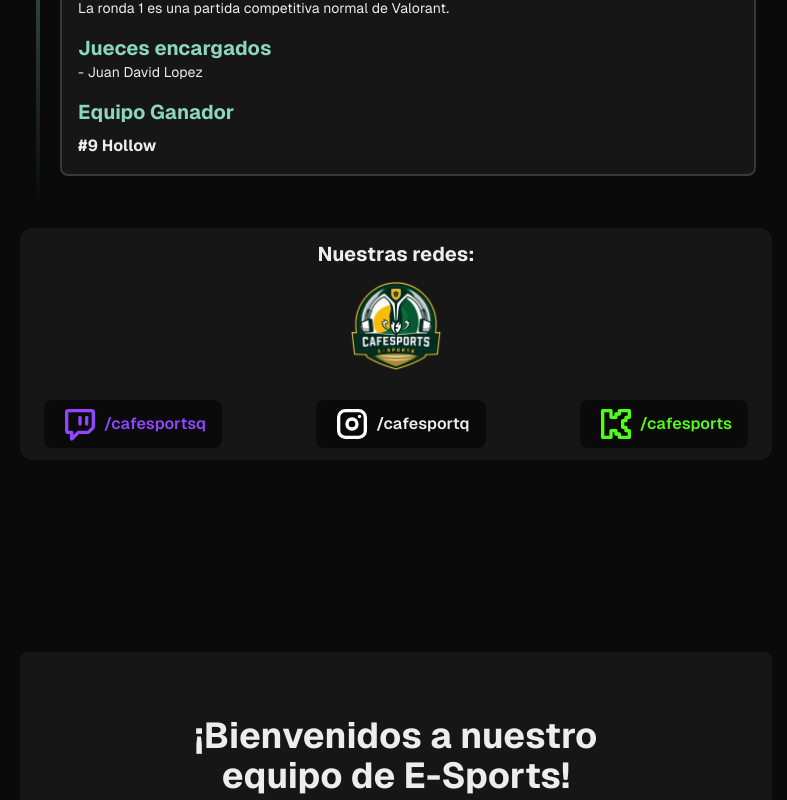
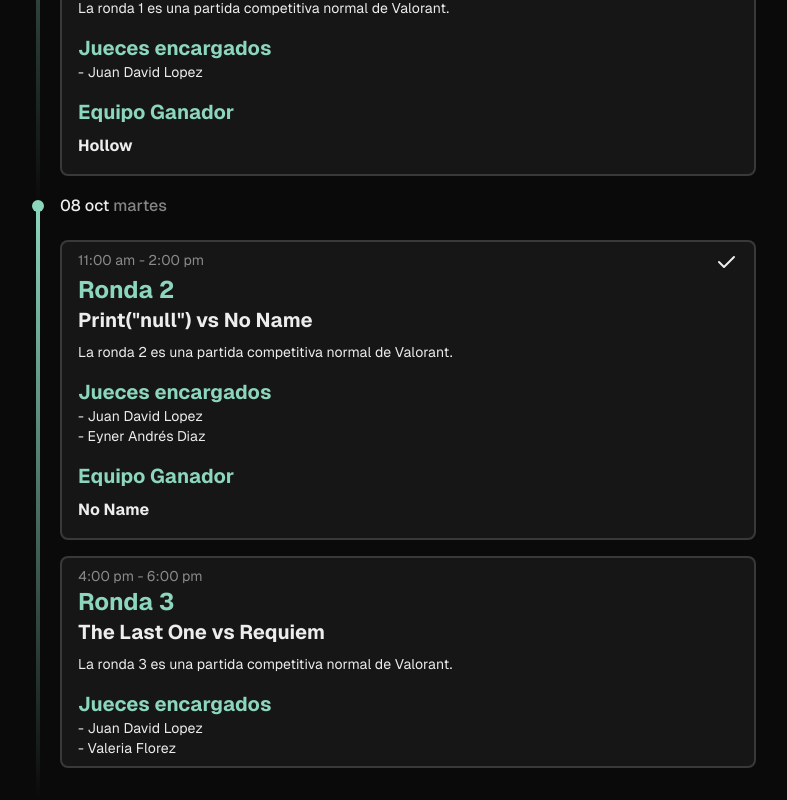
Before and after one commit to odiador/cafesports, a Next.js app: page / in a window 1280 px wide. Shown: the part 800-1600 px from the top of the page, without its empty margins (244-1031 px from the left). Built offline with nearby package versions, Linux system fonts and the light colour scheme.

Commit message:
Add martes

```diff
--- a/components/ui/cronogram.tsx
+++ b/components/ui/cronogram.tsx
@@ -19,12 +19,36 @@ const Cronograma = () => {
                 {
                     key: "round1",
                     description: "La ronda 1 es una partida competitiva normal de Valorant.",
-                    vs: "#5 Hilen vs #9 Hollow",
+                    vs: "Hilen vs Hollow",
                     judges: ["- Juan David Lopez"],
                     name: "Ronda 1",
                     time: "4:00 pm - 6:00 pm",
                     ganadores: [""],
-                    details: "#9 Hollow"
+                    details: "Hollow"
+                }
+            ]
+        },
+        {
+            date: "08 oct",
+            nameDate: "martes",
+            events: [
+                {
+                    key: "round2",
+                    description: "La ronda 2 es una partida competitiva normal de Valorant.",
+                    vs: "Print(\"null\") vs No Name",
+                    judges: ["- Juan David Lopez", "- Eyner Andrés Diaz"],
+                    name: "Ronda 2",
+                    time: "11:00 am - 2:00 pm",
+                    details: "No Name",
+                    ganadores: [""],
+                },
+                {
+                    key: "round3",
+                    description: "La ronda 3 es una partida competitiva normal de Valorant.",
+                    vs: "The Last One vs Requiem",
+                    judges: ["- Juan David Lopez", "- Valeria Florez"],
+                    name: "Ronda 3",
+                    time: "4:00 pm - 6:00 pm",
                 }
             ]
         },
```
